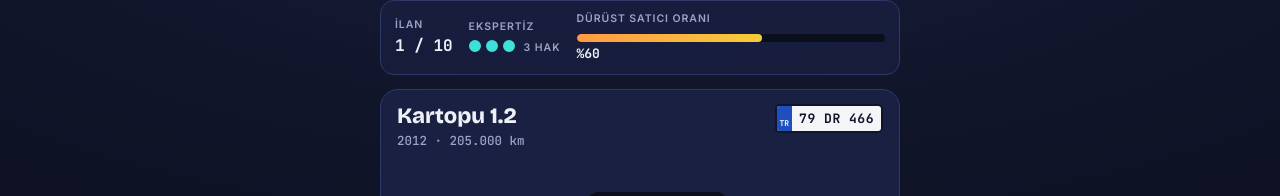
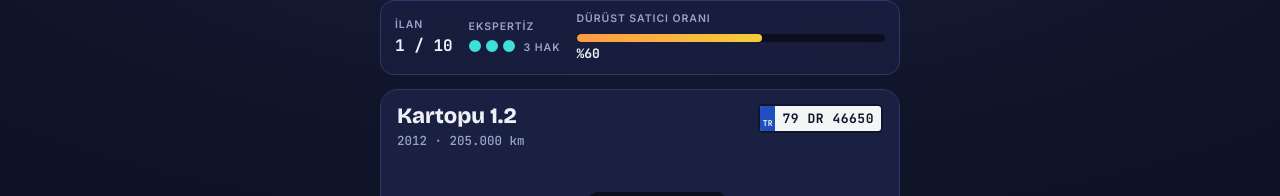
Before and after one commit to JunktoFortune/JunktoFortune.github.io, a plain HTML site: page limon/index.html in a window 1280 px wide. Shown: the part 165-361 px from the top of the page. Drawn offline with nearby package versions, Linux system fonts and the light colour scheme.

Commit message:
Limon mu?: use 5-digit plate numbers
Real Turkish plates end in at most 4 digits, so 5 digits guarantees
no generated plate matches a real one.

Co-Authored-By: Claude Opus 5.5 <noreply@anthropic.com>
Claude-Session: https://claude.ai/code/session_01BGyrCNN4JCGi5yW7qTkj7C

```diff
--- a/limon/index.html
+++ b/limon/index.html
@@ -200,7 +200,7 @@ function draw() {
   if (!pool.length) pool = LISTINGS.filter(l => !S.used.has(l.id));
   const l = pool[Math.floor(Math.random() * pool.length)];
   S.used.add(l.id);
-  const plate = String(10 + Math.floor(Math.random() * 70)) + " " + PLATE_L[Math.floor(Math.random() * PLATE_L.length)] + " " + String(100 + Math.floor(Math.random() * 899));
+  const plate = String(10 + Math.floor(Math.random() * 70)) + " " + PLATE_L[Math.floor(Math.random() * PLATE_L.length)] + " " + String(10000 + Math.floor(Math.random() * 90000));
   return Object.assign({ plate }, l);
 }
 const fmtKm = n => n.toLocaleString("tr-TR") + " km";
```
